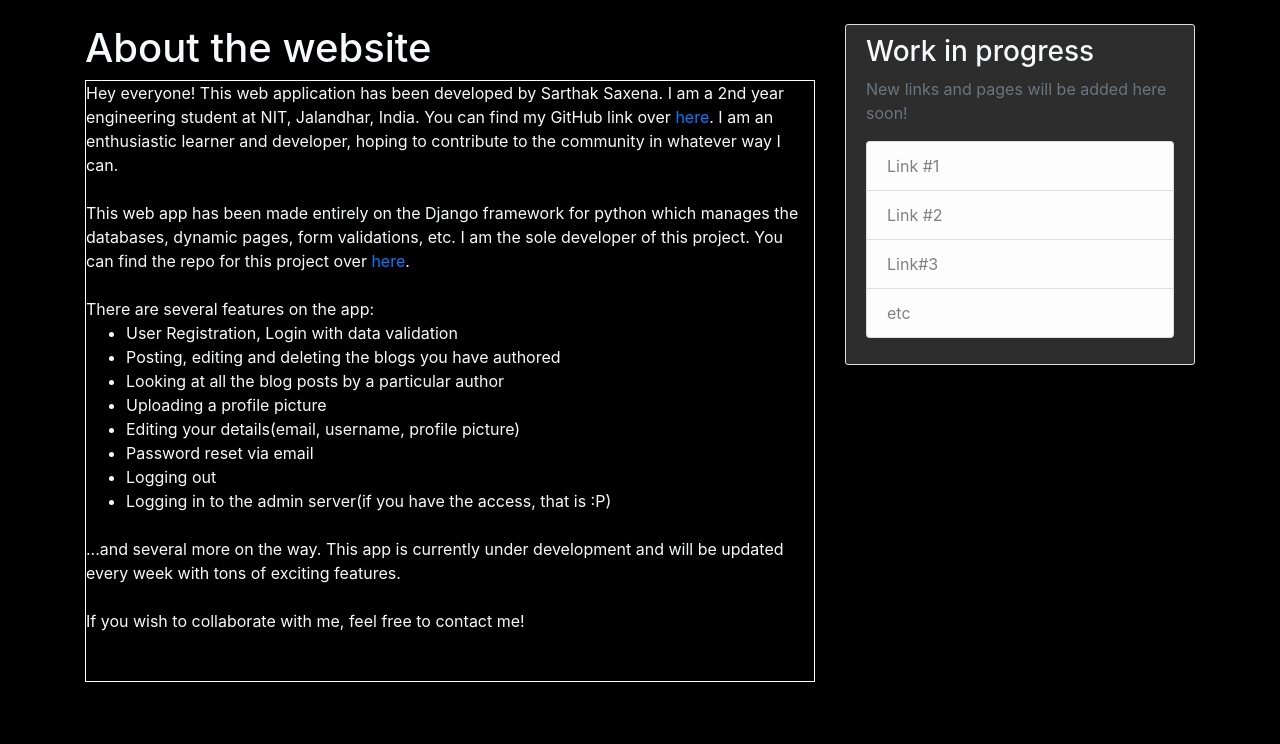
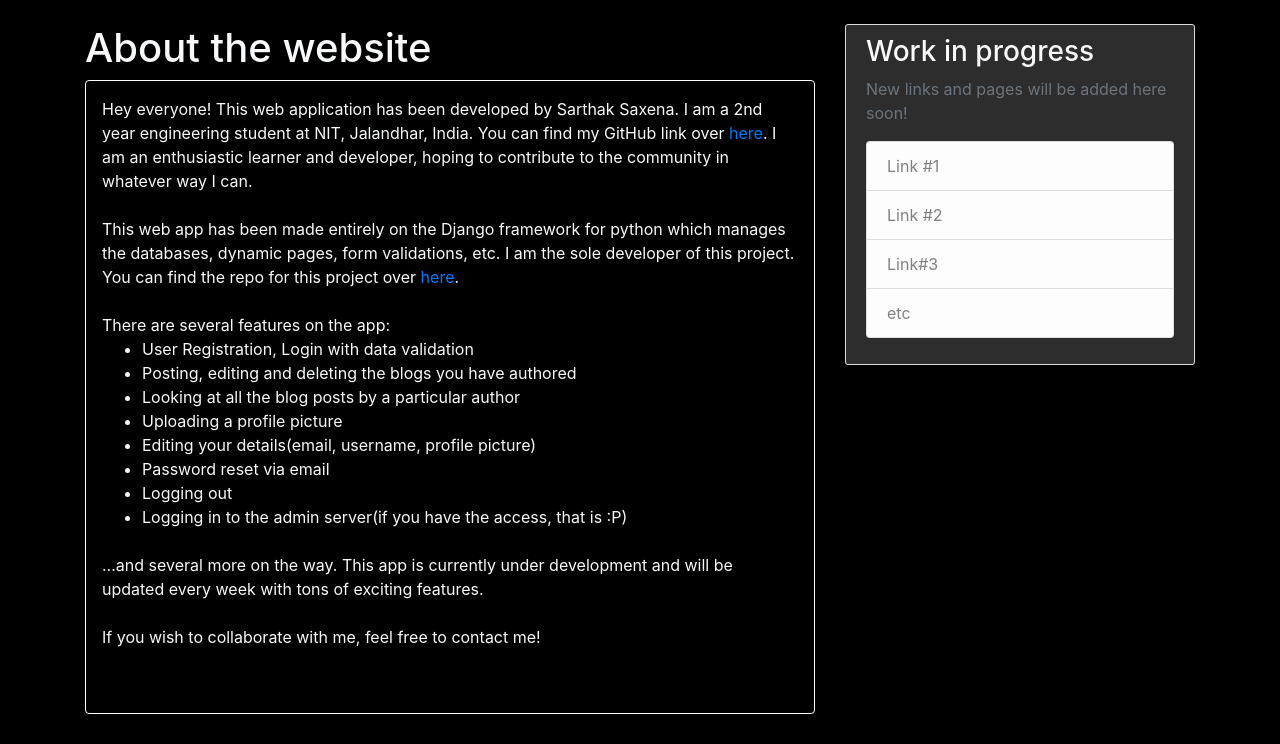
Before and after one commit to sarthak1905/BlogCity, a Django app: page /about/ in a window 1280 px wide. Shown: the part 56-800 px from the top of the page. Run offline with Django 3.2, Linux system fonts and the light colour scheme; some libraries are stand-ins or nearby versions.

Commit message:
Update about.html

```diff
--- a/blog/templates/blog/about.html
+++ b/blog/templates/blog/about.html
@@ -1,7 +1,7 @@
 {% extends "blog/base.html" %}
 {% block content %}
     <h1 class="text-light">About the website</h1>
-    <div class="media-body text-light border border-white">
+    <div class="media-body text-light border border-white rounded p-3">
         Hey everyone! This web application has been developed by
         Sarthak Saxena. I am a 2nd year engineering student at NIT, Jalandhar, India. You can find my GitHub link
         over <a href="https://github.com/sarthak1905">here</a>. I am an enthusiastic learner and developer, hoping to
```
